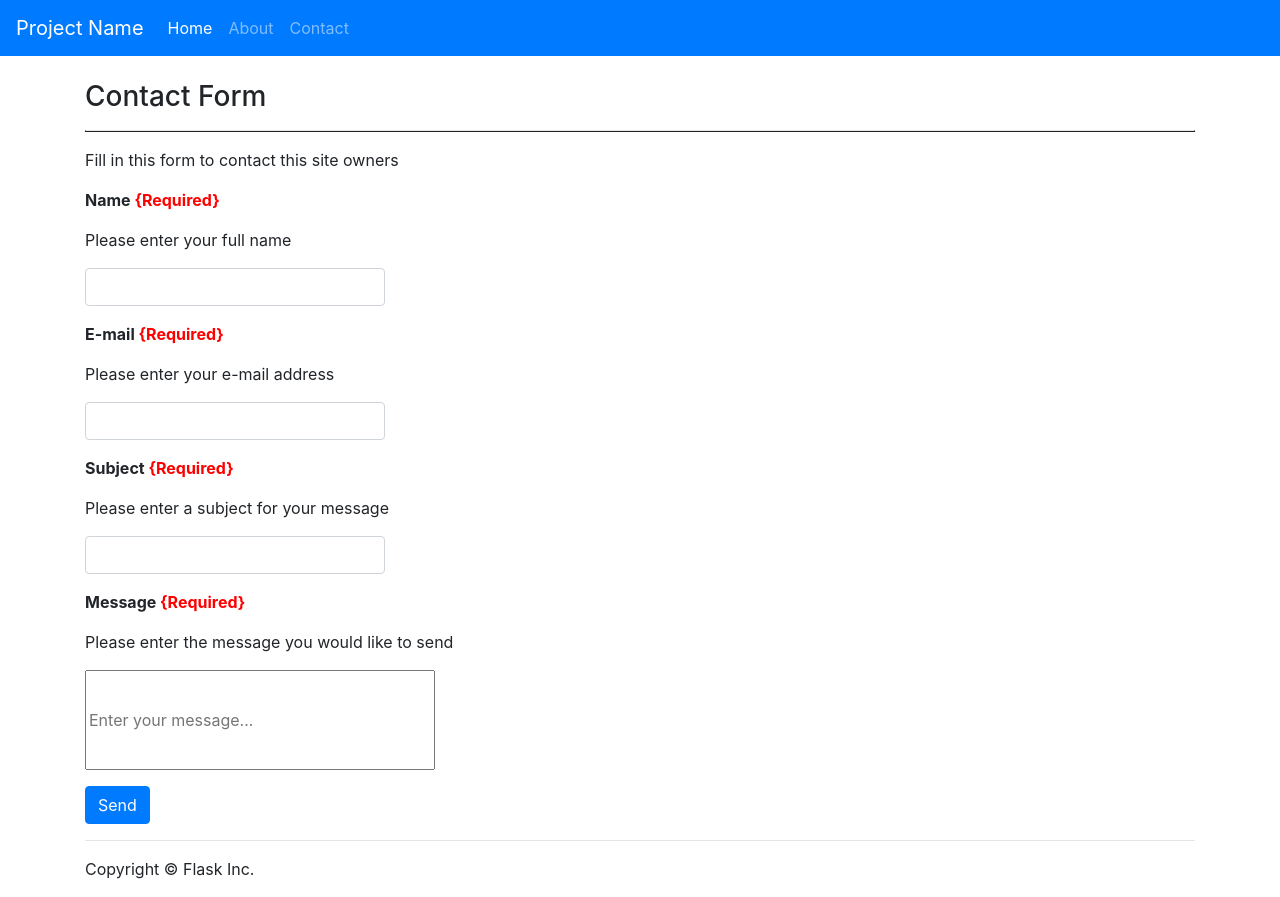
After one commit to ShemaraN/info3180-lab3, a Flask app: page /contact in a window 1280 px wide. The commit adds this page. Run offline with Flask 2, Linux system fonts and the light colour scheme; some libraries are stand-ins or nearby versions.

Commit message:
Finished Lab 3

```diff
--- /dev/null
+++ b/app/forms.py
@@ -0,0 +1,12 @@
+from flask_wtf import FlaskForm
+from wtforms import StringField
+from wtforms.validators import DataRequired
+
+class MyForm(FlaskForm):
+    name = StringField('name', validators=[DataRequired()])
+
+    email = StringField('email', validators=[DataRequired()])
+
+    subject = StringField('subject', validators=[DataRequired()])
+
+    msg = StringField('msg', validators=[DataRequired()])
--- a/app/static/css/app.css
+++ b/app/static/css/app.css
@@ -1,3 +1,27 @@
 body {
     padding-top: 5rem;
 }
+
+.form-control{
+    width: 300px;
+}
+
+.textbox{
+    width: 350px;
+    height: 100px;
+
+
+}
+
+.divider{
+    border-style:solid;
+    border-width:1.5px;
+}
+
+.required{
+    color:red;
+}
+
+.top{
+    font-weight:bold;
+}
--- a/app/templates/base.html
+++ b/app/templates/base.html
@@ -15,6 +15,17 @@
 
     <link rel="stylesheet" href="{{ url_for('static', filename='css/app.css') }}">
     {% block css %} {% endblock%}
+
+    <!-- For Flask Message -->
+    {% with messages = get_flashed_messages() %}
+       {% if messages %}
+           <ul class= "alert alert-success">
+           {% for message in message %}
+               <li>{{ message }}</li>
+           {% endfor %}
+           </ul>
+       {% endif %}
+    {% endwith %}
   </head>
   <body>
     <header>
--- /dev/null
+++ b/app/templates/contact.html
@@ -0,0 +1,41 @@
+{% extends 'base.html' %}
+
+{% block main %}
+<h3 class="title">Contact Form</h3>
+
+<hr class="divider">
+
+<p class="instruct">Fill in this form to contact this site owners</p>
+
+<form method="POST" action="{{ url_for('contact') }}">
+    {{ form.csrf_token }}
+
+    <div class="form-group">
+        <label class="top" for="name"> Name <label class="required">{Required}</label> </label>
+        <p>Please enter your full name</p>
+        {{ form.name(class="form-control") }}
+    </div>
+
+    <div class="form-group">
+        <label class="top" for="email"> E-mail <label class="required">{Required}</label> </label>
+        <p>Please enter your e-mail address</p>
+        {{ form.email(class="form-control") }}
+    </div>
+
+    <div class="form-group">
+        <label class="top" for="subject"> Subject <label class="required">{Required}</label> </label>
+        <p>Please enter a subject for your message</p>
+        {{ form.subject(class="form-control") }}
+    </div>
+
+    <div class="form-group">
+        <label class="top" for="textarea"> Message <label class="required">{Required}</label> </label>
+        <p>Please enter the message you would like to send </p>
+        {{ form.msg(class="textbox", placeholder="Enter your message...", size=20) }}
+    </div>
+
+    <input class="btn btn-primary" type="submit" value="Send">
+</form>
+
+
+{% endblock %}
--- a/app/templates/header.html
+++ b/app/templates/header.html
@@ -12,6 +12,9 @@
       <li class="nav-item">
         <a class="nav-link" href="{{ url_for('about') }}">About</a>
       </li>
+      <li class="nav-item">
+        <a class="nav-link" href="{{ url_for('contact') }}">Contact</a>
+      </li>
     </ul>
   </div>
 </nav>
--- a/app/views.py
+++ b/app/views.py
@@ -7,7 +7,9 @@ This file creates your application.
 
 from app import app
 from flask import render_template, request, redirect, url_for, flash
-
+from app import mail
+from flask_mail import Message
+from forms import MyForm
 
 ###
 # Routing for your application.
@@ -22,7 +24,24 @@ def home():
 @app.route('/about/')
 def about():
     """Render the website's about page."""
-    return render_template('about.html', name="Mary Jane")
+    return render_template('about.html', name="Shemara Nation")
+
+
+@app.route('/contact', methods=['GET', 'POST'])
+def contact():
+    form = MyForm()
+    if request.method == 'POST' and form.validate:
+        name = form.name.data
+        email = form.email.data
+        subject = form.subject.data
+        msg = form.msg.data
+        msg=Message(form.subject.data, sender=(form.name.data,form.email.data),recipients=["joedoe@example.com"])
+        msg.body=form.msg.data
+        mail.send(msg)
+        flash("Message Sent!")
+        return redirect(url_for('home'))
+    else:
+        return render_template('contact.html',form=form)
 
 
 ###
--- a/requirements.txt
+++ b/requirements.txt
@@ -6,3 +6,5 @@ click==6.7
 gunicorn==19.6.0
 itsdangerous==0.24
 wsgiref==0.1.2
+Flask-Mail
+Flask-WTF
```
Also changed, not shown: app/__init__.py (+8 -0 lines).
